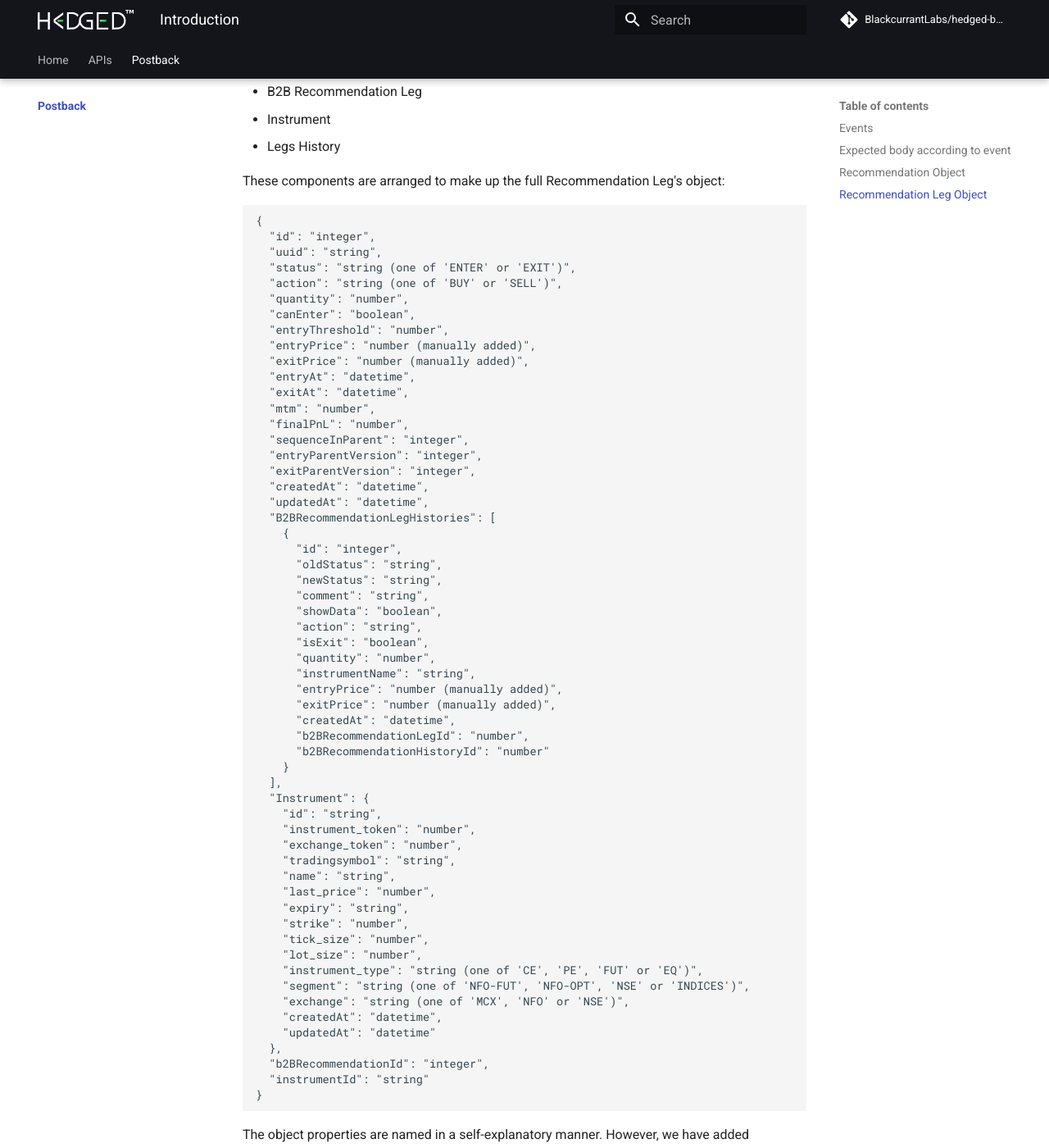
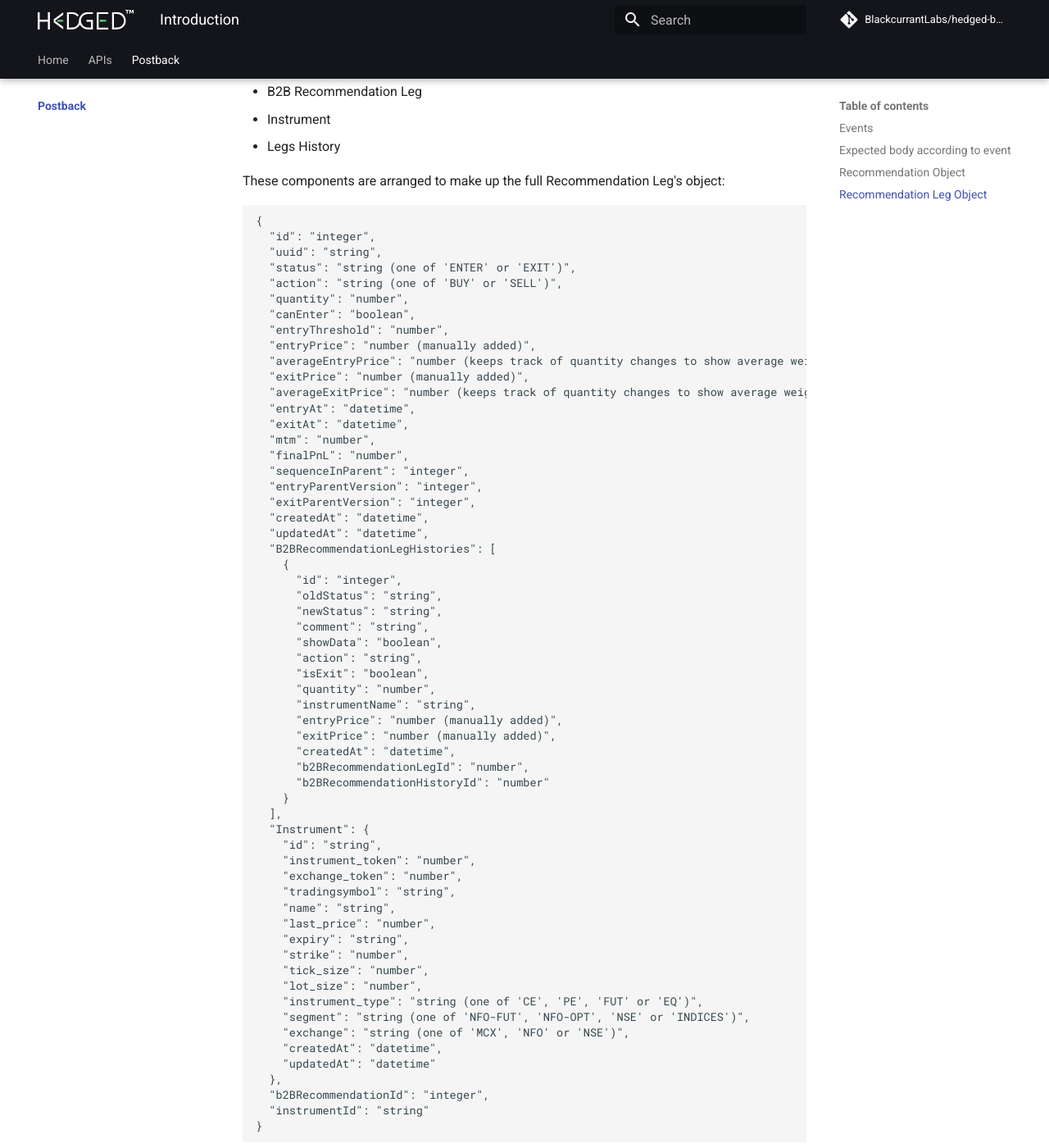
Before and after one commit to BlackcurrantLabs/hedged-b2b, an MkDocs documentation site: the page built from docs/Postback/index.md, in a window 1280 px wide and 1400 px high, scrolled down 22754 px. Shown: the whole window at 82% size. Built offline with MkDocs 1.6.1 and Material for MkDocs 9.7.7, drawn with Linux system fonts in a browser that asks for light colours; comment, search, counter and statistics services are not loaded.

Commit message:
Add info about average weighted prices & reading Time on the greein APIs

```diff
--- a/docs/Postback/index.md
+++ b/docs/Postback/index.md
@@ -1140,7 +1140,9 @@ These components are arranged to make up the full Recommendation Leg's object:
   "canEnter": "boolean",
   "entryThreshold": "number",
   "entryPrice": "number (manually added)",
+  "averageEntryPrice": "number (keeps track of quantity changes to show average weighted price)",
   "exitPrice": "number (manually added)",
+  "averageExitPrice": "number (keeps track of quantity changes to show average weighted price)",
   "entryAt": "datetime",
   "exitAt": "datetime",
   "mtm": "number",
```
Also changed, not shown: docs/APIs/index.md (+1 -1 lines).
